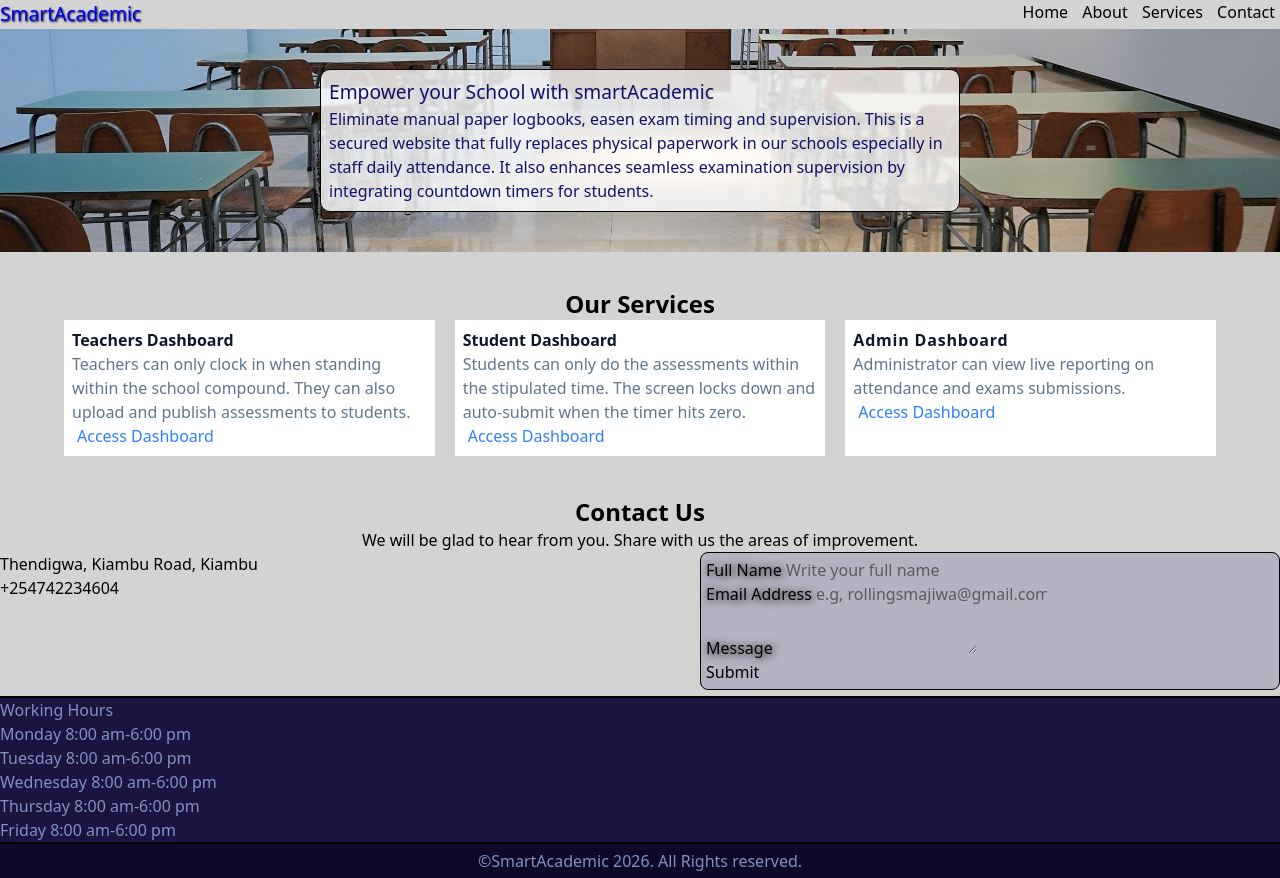
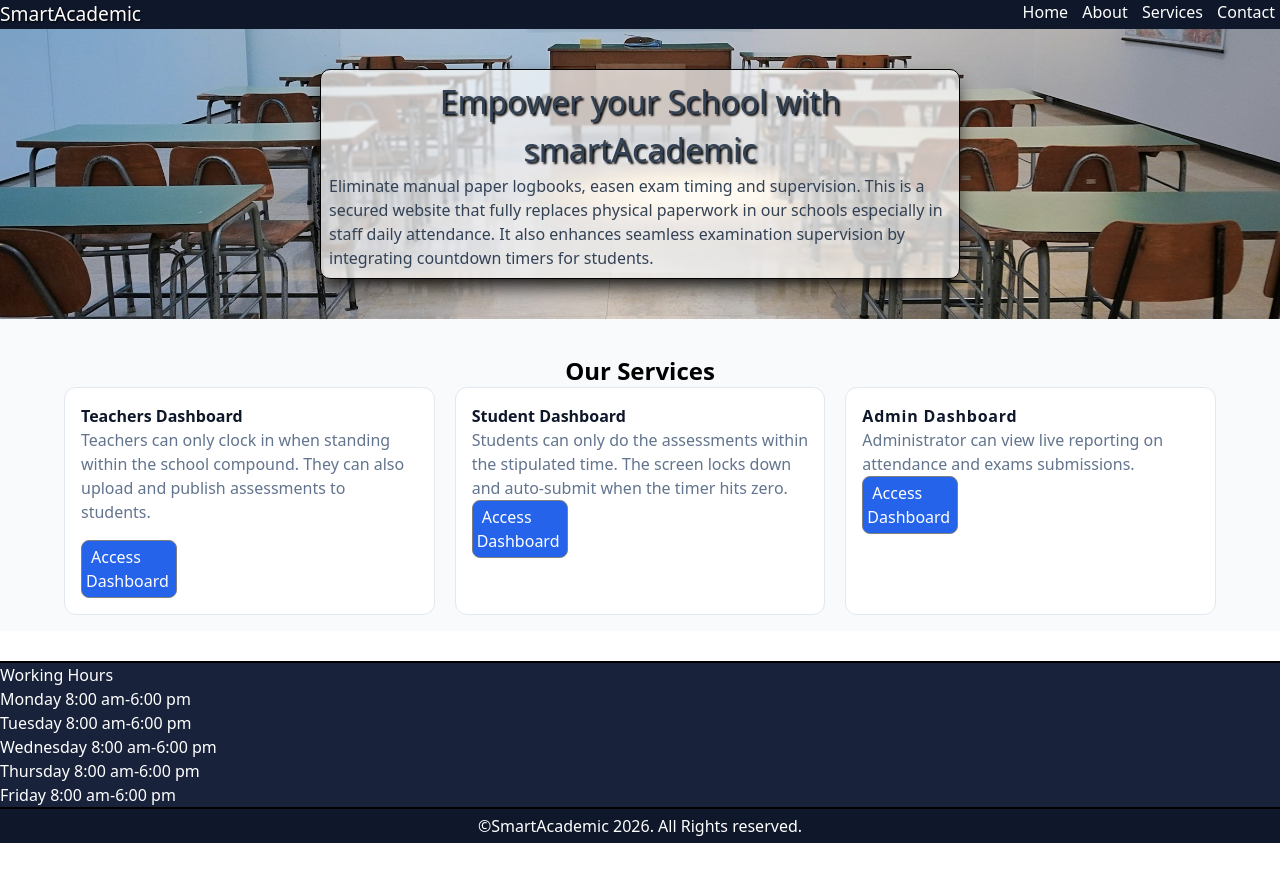
Before and after one commit to rollingsmajiwa/smartAcademic, a plain HTML site: page index.html in a window 1280 px wide. After the commit the page ends 843 px from the top, so only its background shows below. Drawn offline with nearby package versions, Linux system fonts and the light colour scheme.

Commit message:
Body: adjust sections

```diff
--- a/index.html
+++ b/index.html
@@ -14,9 +14,9 @@
             <div class="logo">SmartAcademic</div>
             <div class="navli">
                 <a href="#Home">Home</a>
-                <a href="#About">About</a>
+                <a href="about.html">About</a>
                 <a href="#Services">Services</a>
-                <a href="#Contact">Contact</a>
+                <a href="contact.html">Contact</a>
             </div>
         </nav>
     </header>
@@ -34,55 +34,24 @@
             <div class="max-auto w-6xl">
                 <h2 class="text-2xl font-black text-center mt-9">Our Services</h2>
                 <div class="grid grid-cols-3 gap-5">
-                    <div class="bg-white p-2">
+                    <div class="mb-4 bg-white p-4 border border-[#e2e8f0] rounded-xl text-left">
                         <h3 class="text-slate-900 font-lg font-black">Teachers Dashboard</h3>
-                        <p class="text-slate-500">Teachers can only clock in when standing within the school compound. They can also upload and publish assessments to students.</p>
-                        <div><a href="#teacher-dashboard.html" class="text-blue-500">Access Dashboard</a></div>
+                        <p class="text-slate-500 mb-4">Teachers can only clock in when standing within the school compound. They can also upload and publish assessments to students.</p>
+                        <div class="dashboard-btn"><a href="#teacher-dashboard.html">Access Dashboard</a></div>
                     </div>
-                    <div class="bg-white p-2">
+                    <div class="mb-4 bg-white p-4 border border-[#e2e8f0] rounded-xl text-left">
                         <h3 class="text-slate-900 font-lg font-black">Student Dashboard</h3>
                         <p class="text-slate-500">Students can only do the assessments within the stipulated time. The screen locks down and auto-submit when the timer hits zero.</p>
-                        <div><a href="#student-dashboard.html" class="text-blue-500">Access Dashboard</a></div>
+                        <div class="dashboard-btn"><a href="#student-dashboard.html">Access Dashboard</a></div>
                     </div>
-                    <div class="bg-white p-2">
+                    <div class="mb-4 bg-white p-4 border border-[#e2e8f0] rounded-xl text-left">
                         <h3 class="text-slate-900 font-lg font-black tracking-wider">Admin Dashboard</h3>
                         <p class="text-slate-500">Administrator can view live reporting on attendance and exams submissions.</p>
-                        <div><a href="#admin-dashboard.html" class="text-blue-500">Access Dashboard</a></div>
+                        <div class="dashboard-btn"><a href="#admin-dashboard.html">Access Dashboard</a></div>
                     </div>
                 </div>
             </div>
 
-        </section>
-        <section id="Contact">
-            <div class="mt-10">
-                <h2 class="text-2xl font-black text-center">Contact Us</h2>
-                    <p class="text-center">We will be glad to hear from you. Share with us the areas of improvement.</p>
-                <div class="grid grid-cols-2 gap-30">
-                    <div>
-                        <P>Thendigwa, Kiambu Road, Kiambu</P>
-                        <span>+254742234604</span>
-                    </div>
-                    <div class="form-container">
-                        <form action="action_page.php" class="mr-10">
-                            <div>
-                                <label for="fname">Full Name</label>
-                                <input type="text" id="fname" name="fname" placeholder="Write your full name" required>
-                            </div>
-                            <div>
-                                <label for="email">Email Address</label>
-                                <input type="email" id="email" name="email" placeholder="e.g, rollingsmajiwa@gmail.com" required>
-                            </div>
-                            <div>
-                                <label for="text">Message</label>
-                                <textarea name="message" id="text"></textarea>
-                            </div>
-                            <button type="submit">Submit</button>
-                        </form>
-                    </div>
-                </div>
-            </div>
-
-            </div>
         </section>
     </main>
     <footer>
--- a/styles.css
+++ b/styles.css
@@ -1,8 +1,7 @@
 header {
-    background-color: transparent;
+    background-color: #0F172A;
     width: 100%;
-    backdrop-filter: blur(10px);
-    z-index: 20px;
+    z-index: 500;
     top: 0;
     border-color: black;
     position: sticky;
@@ -12,10 +11,11 @@ nav {
     display: flex;
     flex-direction: row;
     justify-content: space-between;
+    color: white;
 
 }
 .logo {
-    color: blue;
+    color: white;
     font: bolder;
     font-size: larger;
     text-shadow: 1px 1px 2px black;
@@ -29,7 +29,7 @@ a {
 }
 body {
     box-sizing: border-box;
-    background-color: lightgray;
+    background-color: white;
 }
 #Home {
     background-image: url('assets/images/classroom3.jpg');
@@ -38,33 +38,37 @@ body {
     display: flex;
     justify-content: center;
     align-items: center;
+
 }
 .hero-card {
     display: flex;
     justify-content: center;
     align-items: center;
     width: 50%;
-    background-color: rgba(255, 255, 255, 0.8);
+    background-color: rgba(255, 255, 255, 0.7);
     border: 1px solid black;
     margin: 40px;
     border-radius: 10px;
     backdrop-filter: blur(1px);
     padding: 8px;
+    box-shadow: 0 10px 20px -4px black;
 }
 .hero-item {
-    color: rgb(17, 17, 105);
+    color: #334155;
 }
 .hero-item h1 {
-    font-size: larger;
+    font-size: xx-large;
     font: bolder;
+    text-align: center;
+    text-shadow: 2px 2px 2px black;
 
 }
 #Services {
     width: 100%;
     display: flex;
     justify-content: center;
-}
-#Contact {
+    margin-bottom: 30px;
+    background-color: #f8fafc;
 
 }
 .form-container {
@@ -83,13 +87,25 @@ body {
 footer {
     border-top: 2px solid black;
     margin-top: 6px;
-    background-color: #1b1440;
-    color: #8291c2;
+    background-color: #18223a;
+    color: white;
 }
 .footer-bottom {
     border-top: 2px solid black;
     display: flex;
     justify-content: center;
     padding: 5px;
-    background-color:#0E0929 ;
+    background-color: #0F172A;
 }
+.dashboard-btn {
+    display: inline-block;
+    border: 1px solid gray;
+    background-color: #2563eb;
+    color: white;
+    border-radius: 8px;
+    padding: 4px;
+    width: 6rem;
+}
+.dashboard-btn:hover {
+    background-color: #1D4ED8;
+}
```
Also changed, not shown: about.html (added, +57 -0 lines), contact.html (added, +76 -0 lines), assets/images/onlineexam.jpg (added).
